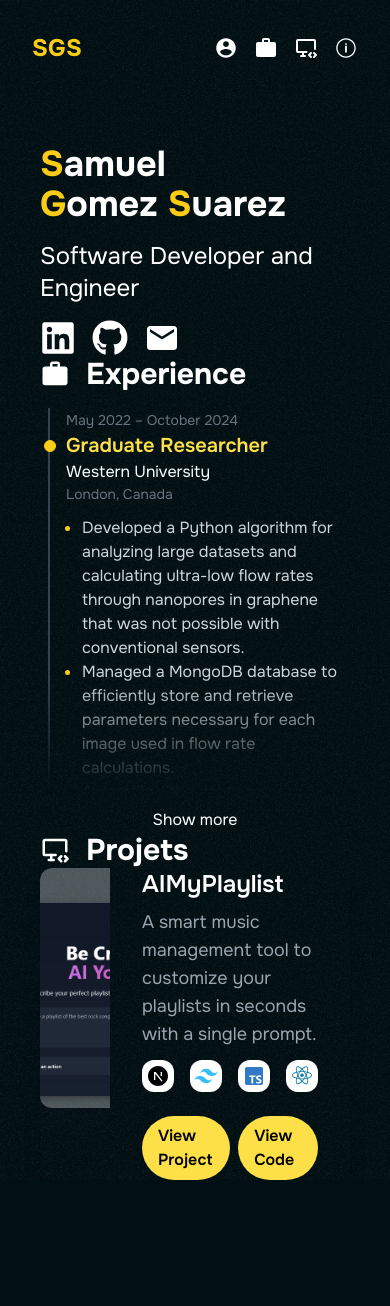
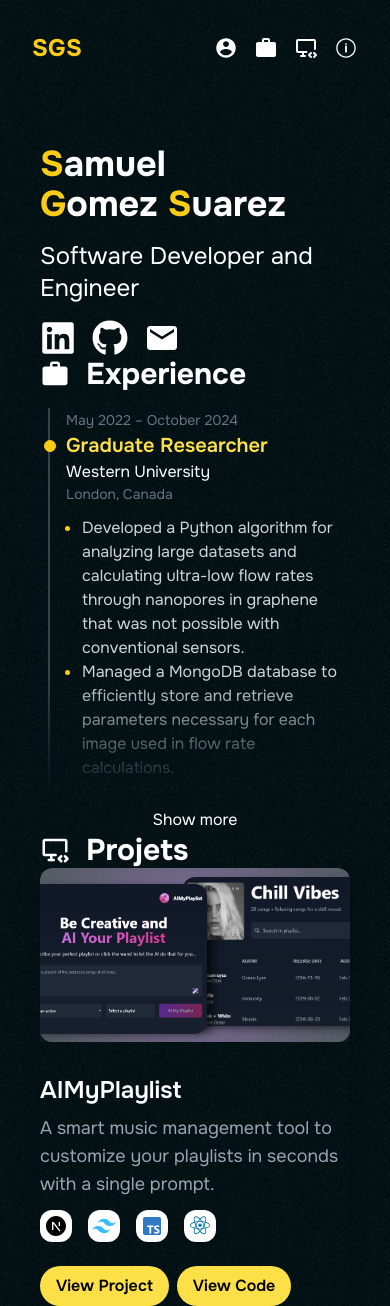
Before and after one commit to samuelgomez4/my-portfolio, a Next.js app: page / in a window 390 px wide. Before the commit the page ends 1180 px from the top, so only its background shows below. Built offline with nearby package versions, Linux system fonts and the light colour scheme.

Commit message:
Refactor ProjectItem and ProjectImage components for improved layout and responsiveness; adjust image positioning and sizing

```diff
--- a/app/components/projects/project-item/ProjectImage.tsx
+++ b/app/components/projects/project-item/ProjectImage.tsx
@@ -8,12 +8,12 @@ export function ProjectImage({ name, images, className }: Props) {
   return (
     <div className={`relative overflow-hidden z-0  ${className}`}>
       <img
-        className="absolute bottom-3 -left-6 rounded-xl w-60 group-hover:-translate-x-5 group-hover:translate-y-2 transition-all duration-300 shadow-[8px_2px_12px_-5px_black]"
+        className="absolute bottom-[5%] -left-[6%] rounded-xl w-3/5 group-hover:-translate-x-[8%] group-hover:translate-y-[5%] transition-all duration-300 shadow-[8px_2px_12px_-5px_black] group-hover:shadow-none"
         src={image1}
         alt={`An image that shows a demo of the project ${name}`}
       />
       <img
-        className="absolute -z-10 rounded-xl w-60 -right-6 top-3 group-hover:translate-x-5 group-hover:-translate-y-2 transition-all duration-300 shadow-[8px_4px_12px_-5px_black]"
+        className="absolute -z-10 rounded-xl w-3/5 -right-[6%] top-[5%] group-hover:translate-x-[8%] group-hover:-translate-y-[5%] transition-all duration-300 shadow-[8px_4px_12px_-5px_black] group-hover:shadow-none"
         src={image2}
         alt={`An image that shows a demo of the project ${name}`}
       />
--- a/app/components/projects/project-item/ProjectItem.tsx
+++ b/app/components/projects/project-item/ProjectItem.tsx
@@ -8,16 +8,16 @@ interface Props {
 
 export function ProjectItem({ project }: Props) {
   return (
-    <article className="relative group flex rounded-xl overflow-hidden  shadow-xl">
-      <div className="relative overflow-hidden">
+    <article className="relative group flex flex-col sm:flex-row rounded-xl overflow-hidden  shadow-xl sm:items-center gap-8">
+      <div className="relative overflow-hidden  flex-[2]">
         <div className="rounded-full absolute top-1/2 left-1/2 -translate-x-1/2 -translate-y-1/2 bg-purple-500 w-2/3 aspect-video -z-10 blur-3xl" />
         <ProjectImage
           name={project.name}
           images={project.images}
-          className="w-[400px] h-60 bg-white/30 rounded-xl"
+          className="w-full aspect-video bg-white/30 rounded-xl"
         />
       </div>
-      <div className="flex-1 px-8 flex flex-col justify-center">
+      <div className="flex-[3] flex flex-col justify-center">
         <h3 className="text-2xl font-semibold text-white mb-2">{project.name}</h3>
         <p className="text-lg text-gray-400 mb-3 text-pretty">{project.description}</p>
         <div className="flex gap-4 mb-6">
```
